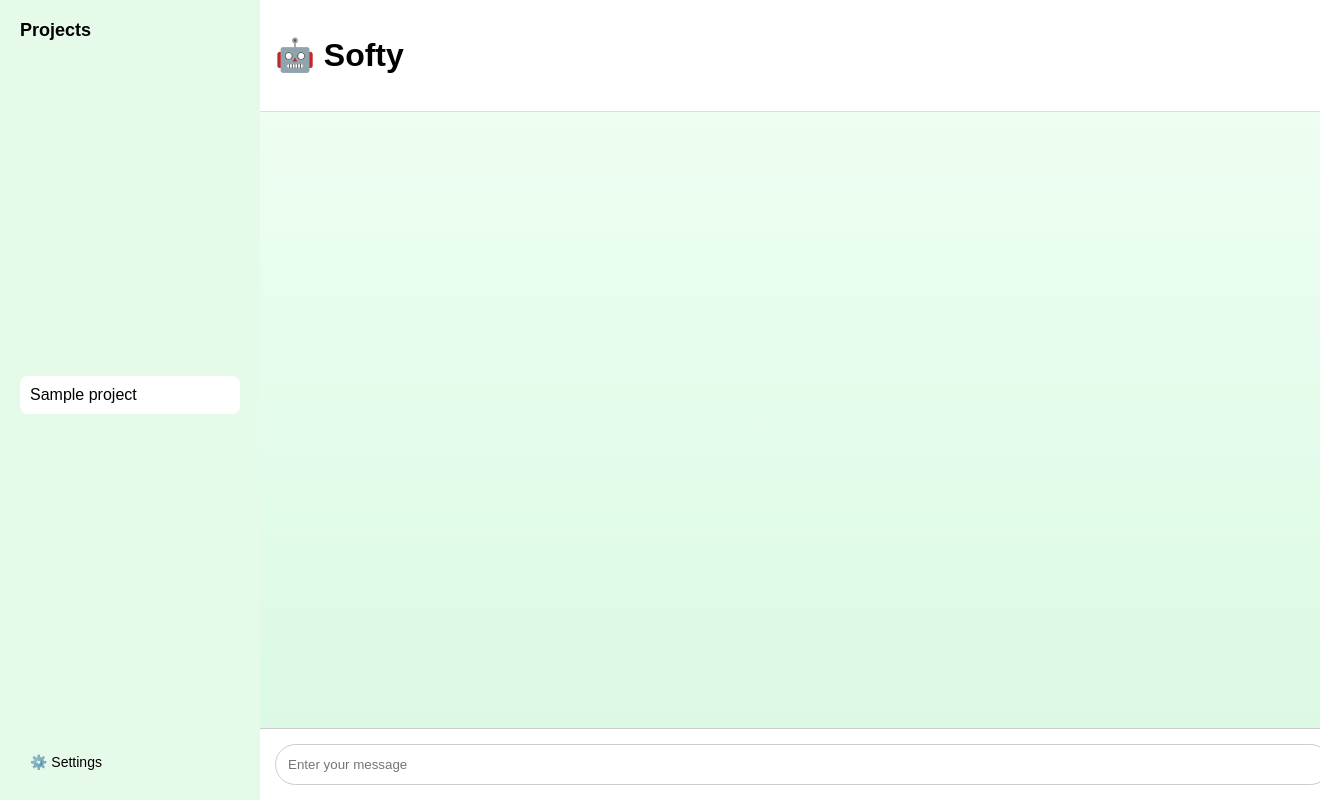
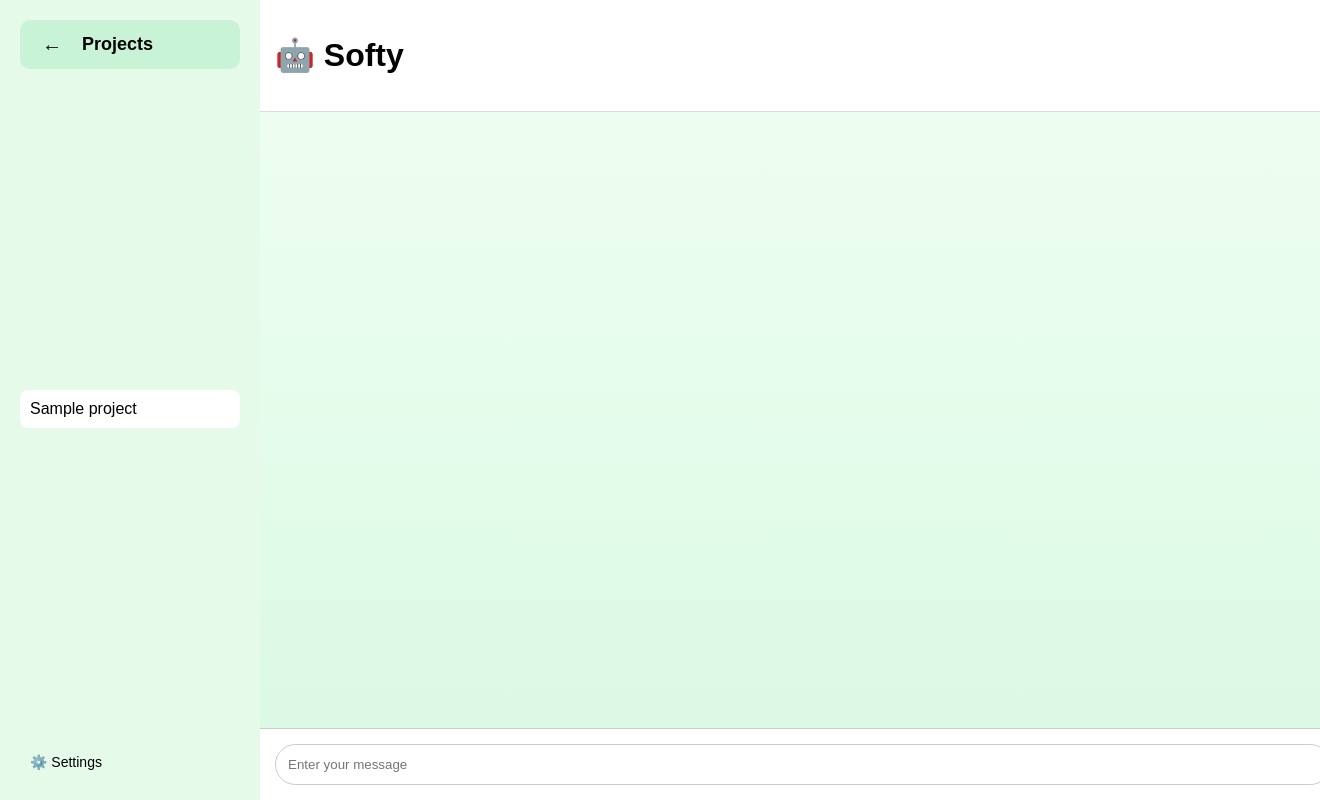
Before and after one commit to Marlu0/softies_project, a Flask app: template templates/chat.html in a window 1320 px wide; the page is wider, and only the part inside the window is pictured. Run offline with Flask 3, Linux system fonts and the light colour scheme; the template is opened without the code that fills it: most values are stand-ins (such as "Sample title", 1, 10 or a date in 2020).

Commit message:
chat UI pt2

```diff
--- a/static/chat.css
+++ b/static/chat.css
@@ -121,3 +121,50 @@ pre {
     color: inherit;
     display: block;
 }
+
+.projects-header {
+    display: flex;
+    align-items: center;
+    gap: 10px;
+    margin-bottom: 10px;
+}
+
+.back-arrow {
+    font-size: 20px;
+    text-decoration: none;
+    color: black;
+    background-color: #c9f3d6;
+    padding: 5px 10px;
+    border-radius: 10px;
+    transition: background-color 0.2s;
+}
+
+.back-arrow:hover {
+    background-color: #aee6b9;
+}
+
+.projects-button {
+    display: flex;
+    align-items: center;
+    gap: 10px;
+    padding: 8px 12px;
+    background-color: #c9f3d6;
+    border-radius: 10px;
+    text-decoration: none;
+    color: black;
+    font-weight: bold;
+    margin-bottom: 15px;
+    transition: background-color 0.2s;
+}
+
+.projects-button:hover {
+    background-color: #aee6b9;
+}
+
+.projects-button .back-arrow {
+    font-size: 20px;
+}
+
+.projects-button .projects-text {
+    font-size: 18px;
+}
--- a/templates/chat.html
+++ b/templates/chat.html
@@ -8,11 +8,14 @@
 <body>
     <div class="container">
         <aside class="sidebar">
-            <h2>Projects</h2>
+            <a href="/" class="projects-button">
+                <span class="back-arrow">←</span>
+                <span class="projects-text">Projects</span>
+            </a>
             <ul>
                 {% for project in projects %}
-                    <li class="{% if project == project_name %}active{% endif %}">
-                        <a href="{{ url_for('chat_project', project_name=project) }}">{{ project }}</a>
+                    <li class="{% if project.name == project_name %}active{% endif %}">
+                        <a href="{{ url_for('chat_project', project_name=project.name) }}">{{ project.name }}</a>
                     </li>
                 {% endfor %}
             </ul>
@@ -40,35 +43,43 @@
     document.addEventListener("DOMContentLoaded", () => {
         const input = document.querySelector(".chat-input input");
         const messagesContainer = document.querySelector(".messages");
+        const projectName = "{{ project_name }}";
 
         input.addEventListener("keypress", function(e) {
             if (e.key === "Enter" && input.value.trim() !== "") {
                 const text = input.value;
+                input.value = "";
 
-                // Mensaje del usuario
+                // Mostrar mensaje del usuario
                 const userMessage = document.createElement("div");
                 userMessage.className = "message user";
                 userMessage.textContent = text;
                 messagesContainer.appendChild(userMessage);
+                messagesContainer.scrollTop = messagesContainer.scrollHeight;
 
-                // Simular respuesta del bot (después de medio segundo)
-                setTimeout(() => {
+                // Enviar al backend
+                fetch(`/chat/${projectName}/send`, {
+                    method: "POST",
+                    headers: {
+                        "Content-Type": "application/json",
+                    },
+                    body: JSON.stringify({ text })
+                })
+                .then(response => response.json())
+                .then(data => {
                     const botMessage = document.createElement("div");
                     botMessage.className = "message bot";
-                    botMessage.textContent = "🤖 Softy: " + generateFakeResponse(text);
+                    botMessage.textContent = data.response;
                     messagesContainer.appendChild(botMessage);
                     messagesContainer.scrollTop = messagesContainer.scrollHeight;
-                }, 500);
-
-                input.value = "";
-                messagesContainer.scrollTop = messagesContainer.scrollHeight;
+                })
+                .catch(err => {
+                    console.error("Error al enviar mensaje:", err);
+                });
             }
         });
-
-        function generateFakeResponse(text) {
-            return "Has dicho: \"" + text + "\"";
-        }
     });
     </script>
+
 </body>
 </html>
```
